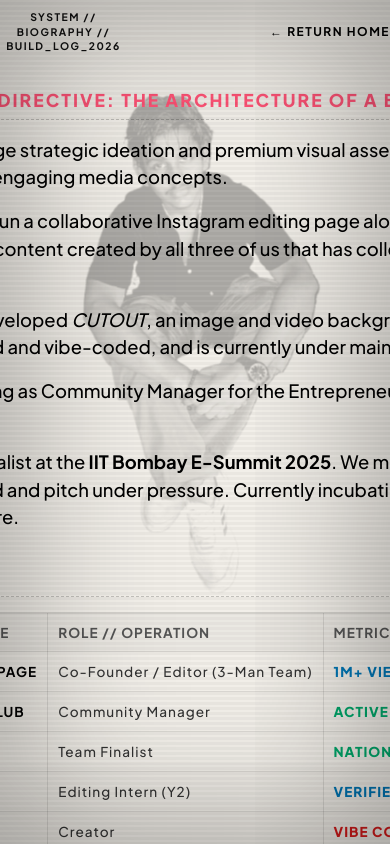
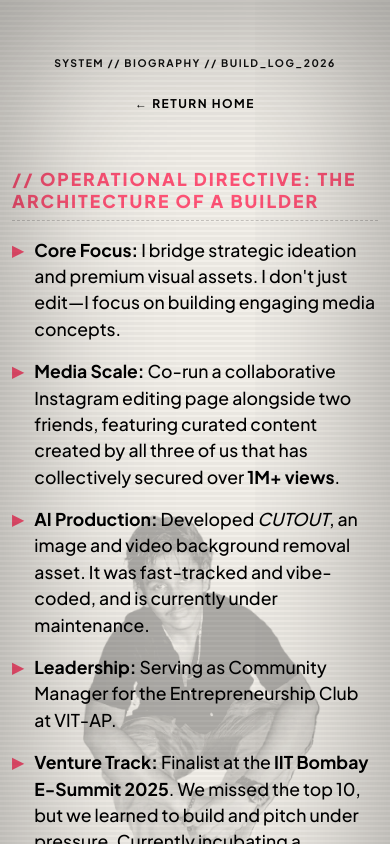
Before and after one commit to kartheekakula/Portfolio, a plain HTML site: page index.html in a window 390 px wide. Both pictures are taken after a click on the button "EXPLORE WORK ↓". Shown: the top 844 px of the page. Drawn offline with nearby package versions, Linux system fonts and the light colour scheme.

Commit message:
patch: recalibrate absolute structural layout boundaries for mobile screens

```diff
--- a/style.css
+++ b/style.css
@@ -629,140 +629,197 @@ html, body {
     text-decoration: underline;
 }
 /* ==========================================================================
-   MOBILE & TABLET OPTIMIZATION ENGINE (MAX-WIDTH: 768px)
+   MOBILE & PORTRAIT VIEWPORT REMASTER ENGINE (MAX-WIDTH: 768px)
    ========================================================================== */
 @media screen and (max-width: 768px) {
 
-    /* 1. Global Frame & Layout Resets */
+    /* 1. Global Document Restructuring */
+    html, body {
+        height: auto !important;
+        overflow-y: auto !important;
+    }
+
     .crt-screen-frame {
-        padding: 15px !important;
-        overflow-y: auto !important; /* Allows smooth scrolling down on phones */
+        padding: 16px 12px !important;
         height: auto !important;
-        min-height: 100vh;
+        min-height: 100vh !important;
+        display: flex !important;
+        flex-direction: column !important;
+        justify-content: space-between !important;
+        overflow-y: visible !important;
     }
 
     .screen-page {
-        padding: 10px 0 !important;
+        position: relative !important;
         height: auto !important;
-        display: flex;
-        flex-direction: column;
-        gap: 25px;
+        min-height: calc(100vh - 80px) !important;
+        display: none !important; /* Managed dynamically by app.js switcher */
+        flex-direction: column !important;
+        justify-content: space-between !important;
+        gap: 30px !important;
+        padding: 40px 0 !important;
     }
 
-    /* Quick utility to hide desktop-only meta text */
+    /* Force active view block to register dynamically */
+    .screen-page.active-page {
+        display: flex !important;
+    }
+
+    /* Target utility to strip desktop decorations */
     .mob-hide {
         display: none !important;
     }
 
-    /* 2. Page 1: Hero Suite Scaling */
-    .logo-text {
-        font-size: 3.2rem !important; /* Scales down the massive text to fit screen boundaries */
-        letter-spacing: -1px !important;
-        line-height: 1.1;
+    /* 2. Meta Interfaces Formatting (Header / Footer Rows) */
+    .page-header-meta, .page-footer-meta {
+        position: relative !important;
+        top: auto !important;
+        bottom: auto !important;
+        left: auto !important;
+        right: auto !important;
+        display: flex !important;
+        flex-direction: column !important;
+        align-items: center !important;
+        gap: 8px !important;
+        width: 100% !important;
+        padding: 0 !important;
+        text-align: center !important;
     }
 
-    .hero-centerpiece {
-        margin: 40px 0 !important;
-        text-align: center;
+    .page-header-meta *, .page-footer-meta * {
+        text-align: center !important;
+        float: none !important;
     }
 
-    .intro-blurb {
-        font-size: 1.1rem !important;
+    .nav-back-btn, .inline-pill {
+        width: 100% !important;
+        text-align: center !important;
+        box-sizing: border-box !important;
+        padding: 12px 20px !important;
+        margin: 5px 0 !important;
+    }
+
+    /* 3. Hero Suite Layout Refinements */
+    .hero-centerpiece {
+        margin: auto 0 !important;
+        padding: 20px 0 !important;
+        text-align: center !important;
+        width: 100% !important;
+    }
+
+    .logo-text {
+        font-size: 2.8rem !important;
+        letter-spacing: -1px !important;
+        line-height: 1.1 !important;
     }
 
     .interactive-center-dock {
-        flex-direction: column;
-        gap: 12px;
-        width: 100%;
+        flex-direction: column !important;
+        gap: 12px !important;
+        width: 100% !important;
+        margin-top: 20px !important;
     }
 
     .action-pill {
         width: 100% !important;
-        text-align: center;
-        box-sizing: border-box;
+        text-align: center !important;
+        box-sizing: border-box !important;
+        padding: 14px 24px !important;
     }
 
-    /* 3. Page 2: Experience & Metrics Layout */
+    /* 4. Experience Engine & Metrics Table Re-Grid */
     .experience-workspace {
-        grid-template-columns: 1fr !important; /* Stacks story and metrics into a single row */
-        gap: 35px !important;
+        display: flex !important;
+        flex-direction: column !important;
+        gap: 32px !important;
+        min-height: auto !important;
+        width: 100% !important;
+    }
+
+    .story-column {
+        width: 100% !important;
+        gap: 16px !important;
     }
 
     .story-bullet-points p {
-        font-size: 1.15rem !important;
+        font-size: 1.1rem !important;
         line-height: 1.5 !important;
     }
 
-    /* Creates a horizontal swipe wrapper so your metrics table doesn't break boundaries */
+    /* Horizontal swipe vault for enterprise values matrix */
     .table-scroll-wrapper {
-        width: 100%;
+        width: 100% !important;
         overflow-x: auto !important;
+        display: block !important;
         -webkit-overflow-scrolling: touch;
-        border: 1px solid rgba(0,0,0,0.1);
+        border: 1px dashed rgba(0, 0, 0, 0.15) !important;
+        background: rgba(255, 255, 255, 0.6) !important;
+        backdrop-filter: blur(4px);
+    }
+
+    .matrix-table {
+        width: 100% !important;
+        min-width: 500px !important; /* Retains text clarity by preventing compression */
     }
 
     .matrix-table th, .matrix-table td {
-        padding: 10px !important;
+        padding: 12px 10px !important;
         font-size: 0.85rem !important;
-        white-space: nowrap; /* Keeps metric details cleanly on single lines */
     }
 
-    /* 4. Page 3: Creativity Hub Layout */
+    /* 5. Creativity Hub Structural Corrections */
     .hub-container {
+        display: flex !important;
         flex-direction: column !important;
-        gap: 20px !important;
+        gap: 24px !important;
+        width: 100% !important;
     }
 
     .directory-list {
         width: 100% !important;
         flex-direction: row !important;
-        flex-wrap: wrap;
-        gap: 10px;
+        gap: 8px !important;
     }
 
     .directory-item {
-        flex: 1 1 calc(50% - 10px);
-        font-size: 0.95rem !important;
-        padding: 12px !important;
-        text-align: center;
+        flex: 1 !important;
+        font-size: 0.85rem !important;
+        padding: 10px 6px !important;
+        white-space: nowrap !important;
     }
 
-    /* Converts media grid into 2 perfect columns on mobile viewports */
+    .gallery-drawer {
+        width: 100% !important;
+    }
+
+    /* Transform media architecture into balanced grid paths */
     .media-row {
         grid-template-columns: repeat(2, 1fr) !important;
-        gap: 12px !important;
+        gap: 10px !important;
+        max-height: none !important;
     }
 
-    /* 5. Page 4: Communication Suite */
+    /* 6. Communication Suite Framework */
+    .contact-workspace {
+        min-height: auto !important;
+        padding: 20px 0 !important;
+        width: 100% !important;
+    }
+
     .terminal-alert-box h2 {
-        font-size: 1.6rem !important;
+        font-size: 1.5rem !important;
     }
 
     .terminal-alert-box p {
-        font-size: 1.05rem !important;
-        padding: 0 !important;
+        font-size: 1rem !important;
     }
 
-    .cta-action-dock {
-        width: 100% !important;
-        max-width: 100% !important;
+    .connectivity-terminal-zone {
+        padding: 12px !important;
     }
 
-    /* 6. Structural Meta Headers/Footers */
-    .page-header-meta, .page-footer-meta {
+    .connectivity-terminal-zone div {
         flex-direction: column !important;
-        gap: 8px;
-        text-align: center !important;
-        font-size: 0.75rem !important;
-    }
-
-    .page-header-meta *, .page-footer-meta * {
-        text-align: center !important;
-    }
-
-    .nav-back-btn, .inline-pill {
-        width: 100% !important;
-        box-sizing: border-box;
-        text-align: center;
+        gap: 10px !important;
     }
 }
```
